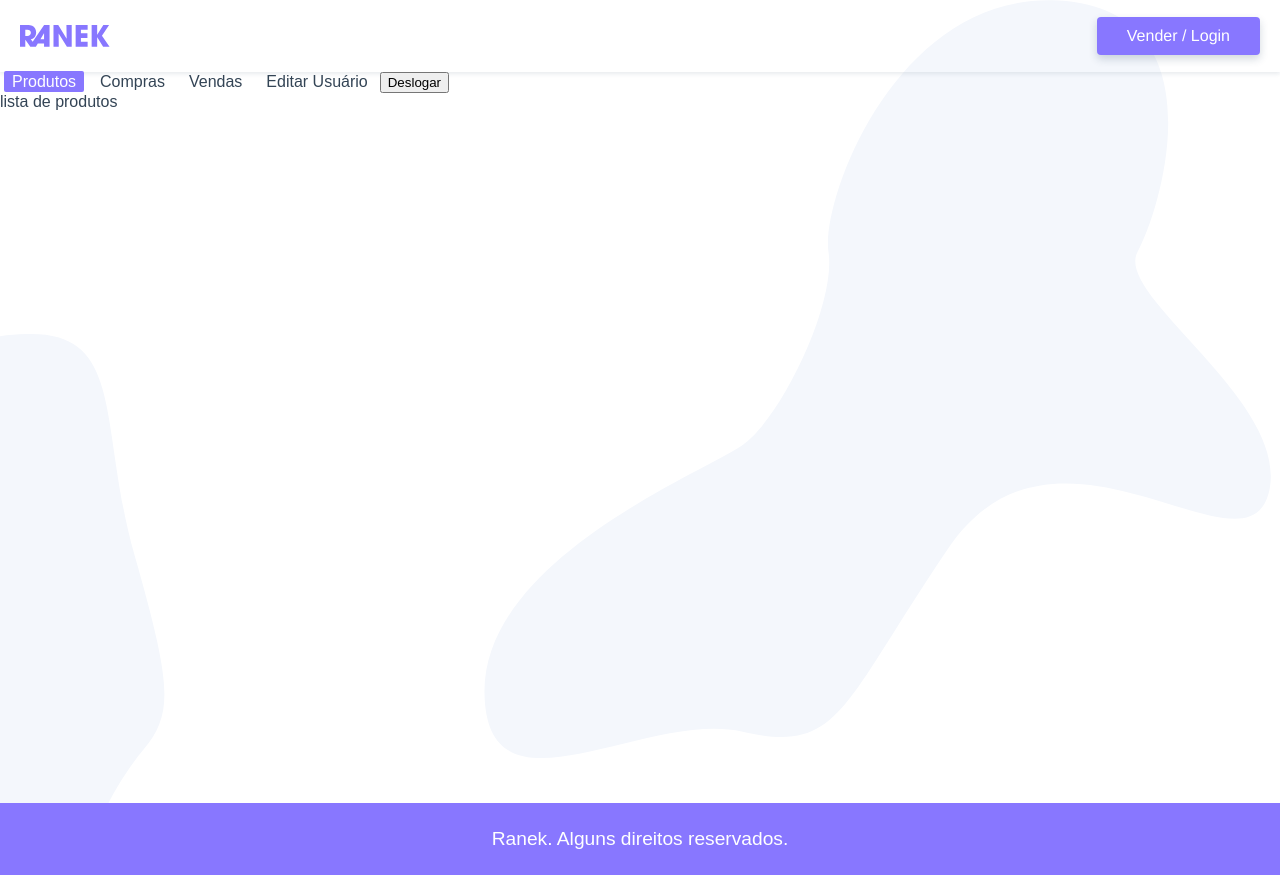
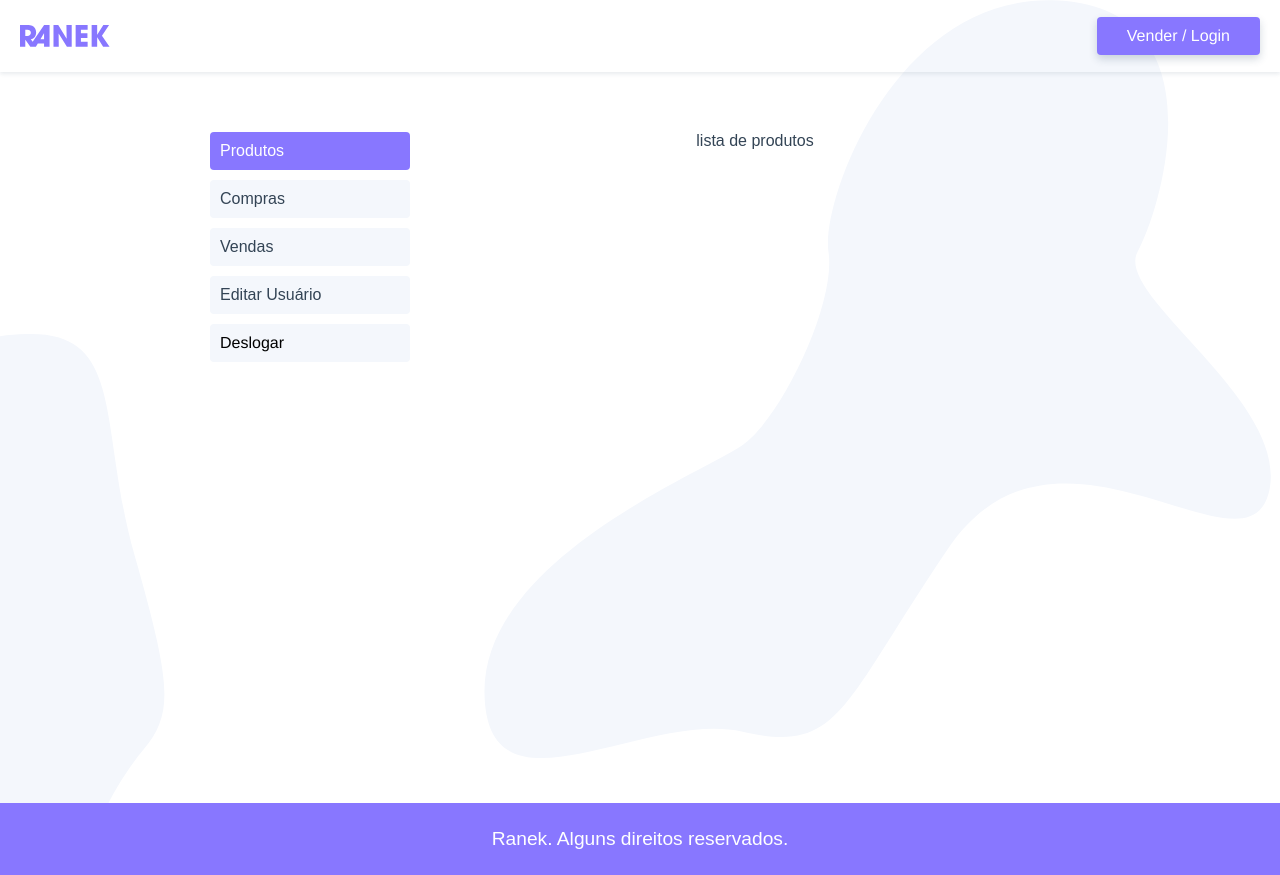
Before and after one commit to thiagofreitascarneiro/Ranek, a Vue app: page /usuario in a window 1280 px wide. Built offline with nearby package versions, Linux system fonts and the light colour scheme; no server answers.

Commit message:
criando paginas internas

```diff
--- a/src/components/ProdutosPaginar.vue
+++ b/src/components/ProdutosPaginar.vue
@@ -60,7 +60,7 @@
 }
 </script>
 
-<style>
+<style scoped>
 
 ul {
     grid-column: 1 / -1;
--- a/src/views/usuario/UsuarioView.vue
+++ b/src/views/usuario/UsuarioView.vue
@@ -40,6 +40,47 @@
 }
 </script>
 
-<style>
+<style scoped>
+
+.usuario {
+    display: grid;
+    grid-template-columns: minmax(140px, 200px) 1fr;
+    max-width: 900px;
+    margin: 40px auto;
+    grid-gap: 30px;
+    padding: 20px;
+}
+
+@media screen and (max-width: 500px) {
+    .usuario {
+        grid-template-columns: 1fr;
+        margin: 0px auto;
+    }
+}
+
+.sidenav a,
+.sidenav button {
+    padding: 10px;
+    display: block;
+    background: #f4f7fc;
+    margin-bottom: 10px;
+    border-radius: 4px;
+}
+
+.sidenav a.router-link-exact-active,
+.sidenav a:hover,
+.sidenav button:hover {
+    background: #87f;
+    color: #fff;
+}
+
+.sidenav button {
+    border: none;
+    width: 100%;
+    font-size: 1rem;
+    text-align: left;
+    font-family: "Avenir", Helvetica, Arial, sans-serif;
+    cursor: pointer;
+}
 
 </style>
```
